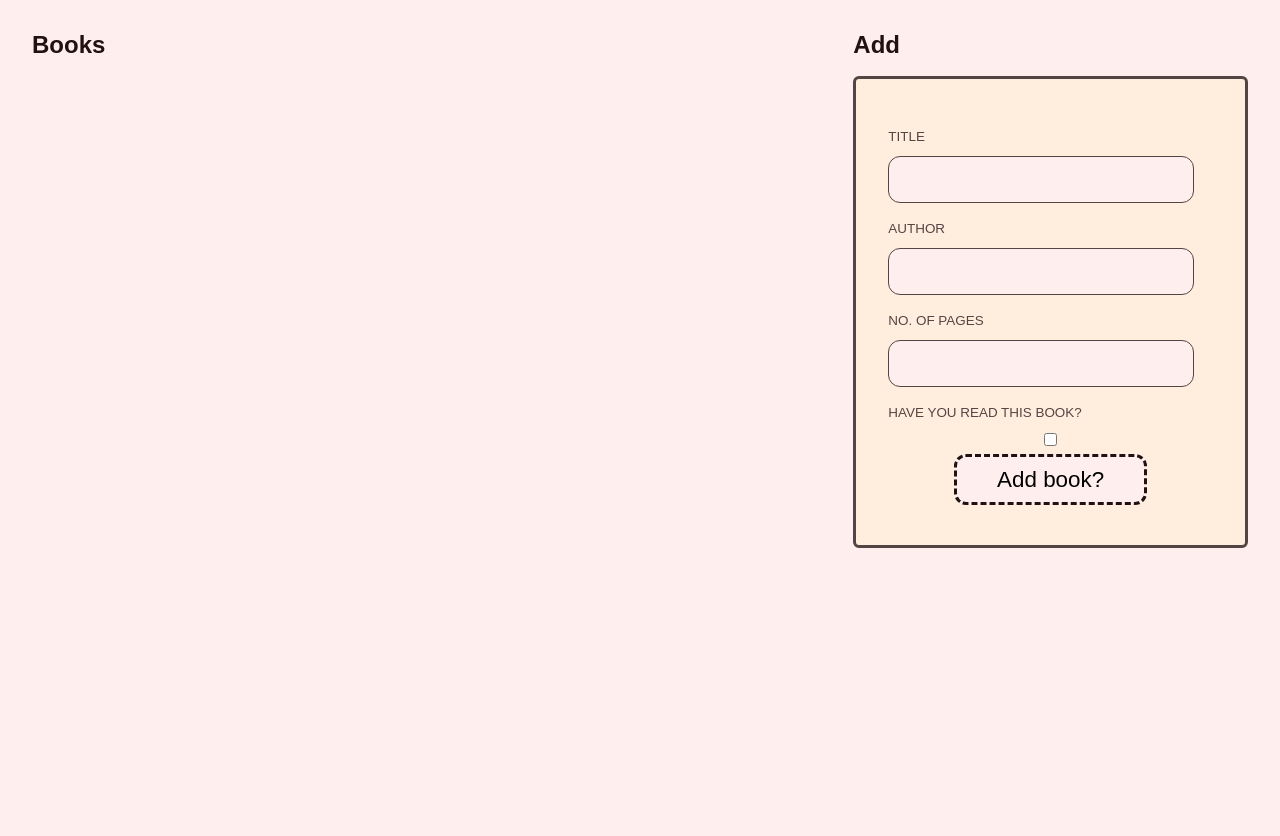
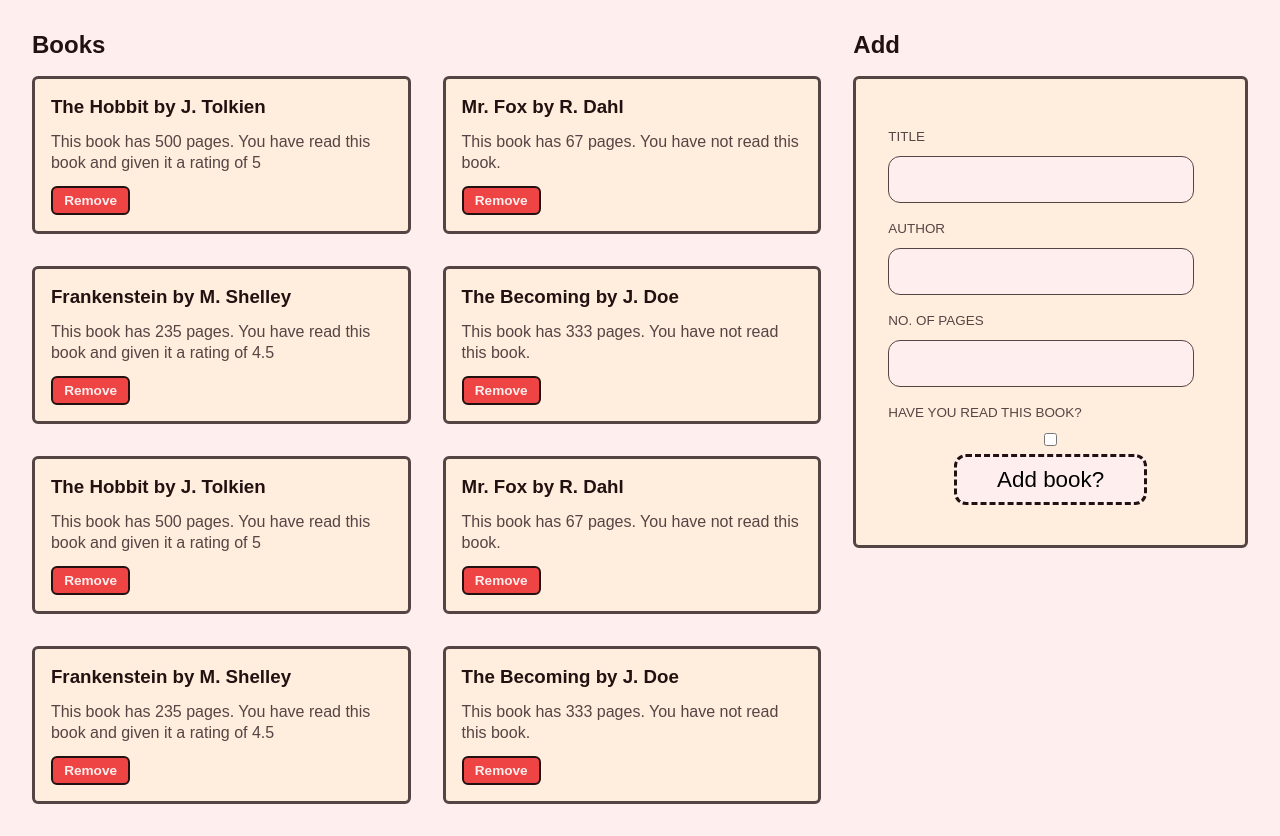
Before and after one commit to mikaeel-muazzam/odin-library, a plain HTML site: page index.html in a window 1280 px wide. Shown: the part 77-913 px from the top of the page. Before the commit the page ends 800 px from the top, so only its background shows below. Drawn offline with Linux system fonts and the light colour scheme.

Commit message:
Implement remove button

```diff
--- a/scripts/script.js
+++ b/scripts/script.js
@@ -32,9 +32,11 @@ function createBookCard(book) {
     const bookCard = document.createElement('div');
     const bookHeading = document.createElement('h3');
     const bookDesc = document.createElement('p');
+    const removeBtn = document.createElement('button');
 
     //add classes
     bookCard.className = "book-item";
+    removeBtn.className = "remove-btn";
 
     //add textcontent
     bookHeading.textContent = `${book.title} by ${book.author}`
@@ -42,10 +44,17 @@ function createBookCard(book) {
                             (book.read) ?
                             `You have read this book and given it a rating of ${book.rating}` :
                             `You have not read this book.`);
+    removeBtn.textContent = `Remove`;
+
+    removeBtn.dataset.bookid = book.id;
 
     //append elements
-    bookCard.append(bookHeading, bookDesc)
+    bookCard.append(bookHeading, bookDesc, removeBtn)
     bookContainer.appendChild(bookCard);
+
+    // remove button behaviour
+    removeBtns = document.querySelectorAll('.remove-btn');
+    removeBtns.forEach(btn => btn.addEventListener("click", removeBook));
 }
 
 function displayBooks() {
@@ -62,9 +71,19 @@ function testBooks(num) {
     }
 }
 
+function removeBook(ev) {
+    const btnclicked = ev.target;
+    const targetid = btnclicked.dataset.bookid;
+
+    myLibrary.splice(
+        myLibrary.findIndex(index => index.id === targetid),
+        1
+    );
+
+    displayBooks();
+}
+
 const bookContainer = document.querySelector(".book-container");
-
-testBooks(0);
 
 // Responsive feedback in the form
 // hide/reveal rating slider if not read/read
@@ -96,3 +115,9 @@ addButton.addEventListener("click", ev => {
         document.querySelector('#rating').value,
     );
 });
+
+// remove btn behaviour
+let removeBtns = document.querySelectorAll('.remove-btn');
+
+// testbooks
+testBooks(2);
--- a/styles/style.css
+++ b/styles/style.css
@@ -3,6 +3,7 @@
     --text-subtle: #544;
     --bg-light: #fee;
     --bg-strong: #fed;
+    --action-button-destructive: #e44;
     font-family: Arial, Helvetica, sans-serif;
     line-height: 1.3;
     color: var(--text-main);
@@ -48,10 +49,16 @@ form,
 .book-item {
     background-color: var(--bg-strong);
     width: 90%;
-    height: 100px;
+    height: 120px;
     padding: 1rem;
     border: 3px solid var(--text-subtle);
     border-radius: 6px;
+}
+
+.book-item {
+    display: flex;
+    flex-direction: column;
+    justify-content: space-between;
 }
 
 .book-item p {
@@ -109,3 +116,14 @@ button#addbook {
     background-color: var(--bg-light);
     border-radius: 12px;
 }
+
+.remove-btn {
+    font-weight: bold;
+    font-size: 85%;
+    background-color: var(--action-button-destructive);
+    color: var(--bg-light);
+    border: 2px solid var(--text-main);
+    border-radius: 6px;
+    padding: 0.3rem 0.7rem 0.3rem 0.7rem;
+    width: fit-content;
+}
```
